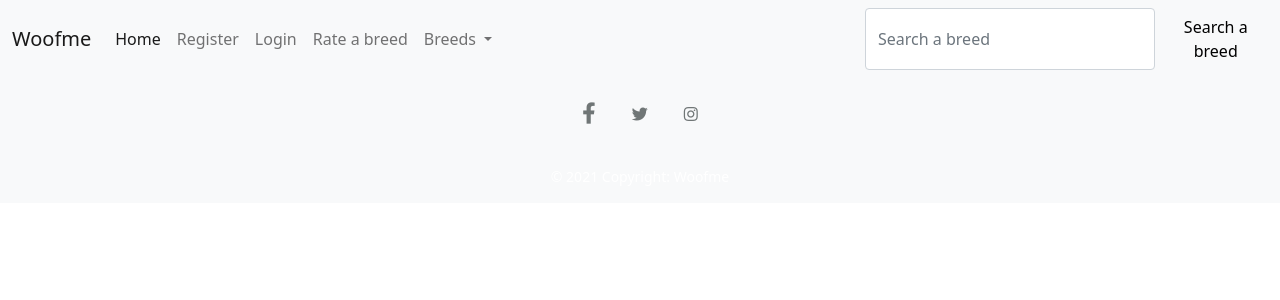
After one commit to nikkibudeanu/woofme, a Django app: template woofme_app/templates/woofme_app/base.html in a window 1280 px wide. The commit adds this page. Shown: the top 300 px of the page. Run offline with Django 3.2, Linux system fonts and the light colour scheme; the template is opened without the code that fills it, so the values that code supplies are empty; some libraries are stand-ins or nearby versions.

Commit message:
add base template

```diff
--- /dev/null
+++ b/woofme_app/templates/woofme_app/base.html
@@ -0,0 +1,125 @@
+{% load static %} {% load bootstrap5 %}
+<!DOCTYPE html>
+<html lang="en">
+
+<head>
+    <meta charset="UTF-8">
+    <meta http-equiv="X-UA-Compatible" content="IE=edge">
+    <meta name="viewport" content="width=device-width, initial-scale=1.0">
+    <!---------------------------- Favicon link ------->
+
+
+    <!---------------------------- Google Fonts link -->
+
+
+    <!---------------------------- Fontawesome link --->
+    <link rel="stylesheet" href="https://cdnjs.cloudflare.com/ajax/libs/font-awesome/5.15.3/css/all.min.css">
+
+    <!---------------------------- Bootstrap CSS link -->
+    <link href="https://cdn.jsdelivr.net/npm/bootstrap@5.0.1/dist/css/bootstrap.min.css" rel="stylesheet"
+        integrity="sha384-+0n0xVW2eSR5OomGNYDnhzAbDsOXxcvSN1TPprVMTNDbiYZCxYbOOl7+AMvyTG2x" crossorigin="anonymous">
+
+    <!---------------------------- My CSS link --------->
+    <link rel="stylesheet" href="{% static 'css/style.css' %}">
+    <title>Woofme</title>
+
+</head>
+
+<body>
+
+    <!-- Navigation -->
+    <nav class="navbar navbar-expand-lg navbar-light bg-light">
+        <div class="container-fluid">
+            <a class="navbar-brand" href="{% url 'home' %}">Woofme</a>
+            <button class="navbar-toggler" type="button" data-bs-toggle="collapse"
+                data-bs-target="#navbarSupportedContent" aria-controls="navbarSupportedContent" aria-expanded="false"
+                aria-label="Toggle navigation">
+                <span class="navbar-toggler-icon"></span>
+            </button>
+            <div class="collapse navbar-collapse" id="navbarSupportedContent">
+                <ul class="navbar-nav me-auto mb-2 mb-lg-0">
+                    <li class="nav-item">
+                        <a class="nav-link active" aria-current="page" href="{% url 'home' %}">Home</a>
+                    </li>
+
+                    <li class="nav-item">
+                        {% if user.is_authenticated %}
+                        <a class="nav-link" href="{% url 'logout' %}">Logout</a></li>
+                        {% else %}
+                        <li class="nav-item">
+                        <a class="nav-link" href="{% url 'register' %}">Register</a></li>
+                        <li class="nav-item">
+                        <a class="nav-link" href="{% url 'login' %}">Login</a></li>
+
+                        {% endif %}
+                    </li>
+                    <li class="nav-item">
+                        <a class="nav-link" href="{% url 'add_review' %}">Rate a breed</a>
+                    </li>
+                    <li class="nav-item dropdown">
+                        <a class="nav-link dropdown-toggle" href="#" id="navbarDropdown" role="button"
+                            data-bs-toggle="dropdown" aria-expanded="false">
+                            Breeds
+                        </a>
+                </ul>
+
+                <form class="d-flex">
+                    <input class="form-control me-2" type="search" placeholder="Search a breed"
+                        aria-label="Search a breed">
+                    <button class="btn btn-light" type="submit">Search a breed</button>
+                </form>
+            </div>
+        </div>
+    </nav>
+
+    <!-- Alert messages -->
+    {% if messages %}
+    {% for message in messages %}
+    <div class="alert alert-warning alert-dismissible fade show" id="alert" role="alert">
+        <strong>{{ message }}</strong>
+        <button type="button" class="btn-close" data-bs-dismiss="alert" aria-label="Close"></button>
+    </div>
+    {% endfor %}
+    {% endif %}
+
+
+
+    {% block content %}
+    {% endblock %}
+
+    <!-- Footer -->
+    <footer class="bg-light text-center text-white">
+        <div class="container p-4 pb-0">
+
+            <!-- Section: Social media -->
+            <section class="mb-4">
+                <!-- Facebook -->
+                <a class="m-3" style="color: #4b5252c9;" href="#!" role="button"><i
+                        class="fab fa-facebook-f fa-lg"></i></a>
+
+                <!-- Twitter -->
+                <a class="m-3" style="color: #4b5252c9;" role="button"><i class="fab fa-twitter"></i></a>
+
+                <!-- Instagram -->
+                <a class="m-3" style="color: #4b5252c9;" href="#!" role="button"><i class="fab fa-instagram"></i></a>
+
+            </section>
+        </div>
+
+        <!-- Copyright -->
+        <div class="text-center p-3 blue small">
+            © 2021 Copyright: Woofme
+        </div>
+
+    </footer>
+
+    <!---------------------------- Bootstrap JS -->
+    <script src="https://cdn.jsdelivr.net/npm/bootstrap@5.0.1/dist/js/bootstrap.bundle.min.js"
+        integrity="sha384-gtEjrD/SeCtmISkJkNUaaKMoLD0//ElJ19smozuHV6z3Iehds+3Ulb9Bn9Plx0x4" crossorigin="anonymous">
+    </script>
+    <!---------------------------- My JS -->
+    <script src="{% static 'js/script.js' %}"></script>
+
+</body>
+
+</html>
--- a/woofme_app/templates/woofme_app/review_list.html
+++ b/woofme_app/templates/woofme_app/review_list.html
@@ -1,3 +1,8 @@
+{% extends 'base.html' %}
+
+
+
+{% block content %}
 <h1> Reviews List </h1>
 
 {% if review_list %}
@@ -26,3 +31,4 @@
 <p> No reviews are available. </p>
 
 {% endif %}
+{% endblock content %}
```
